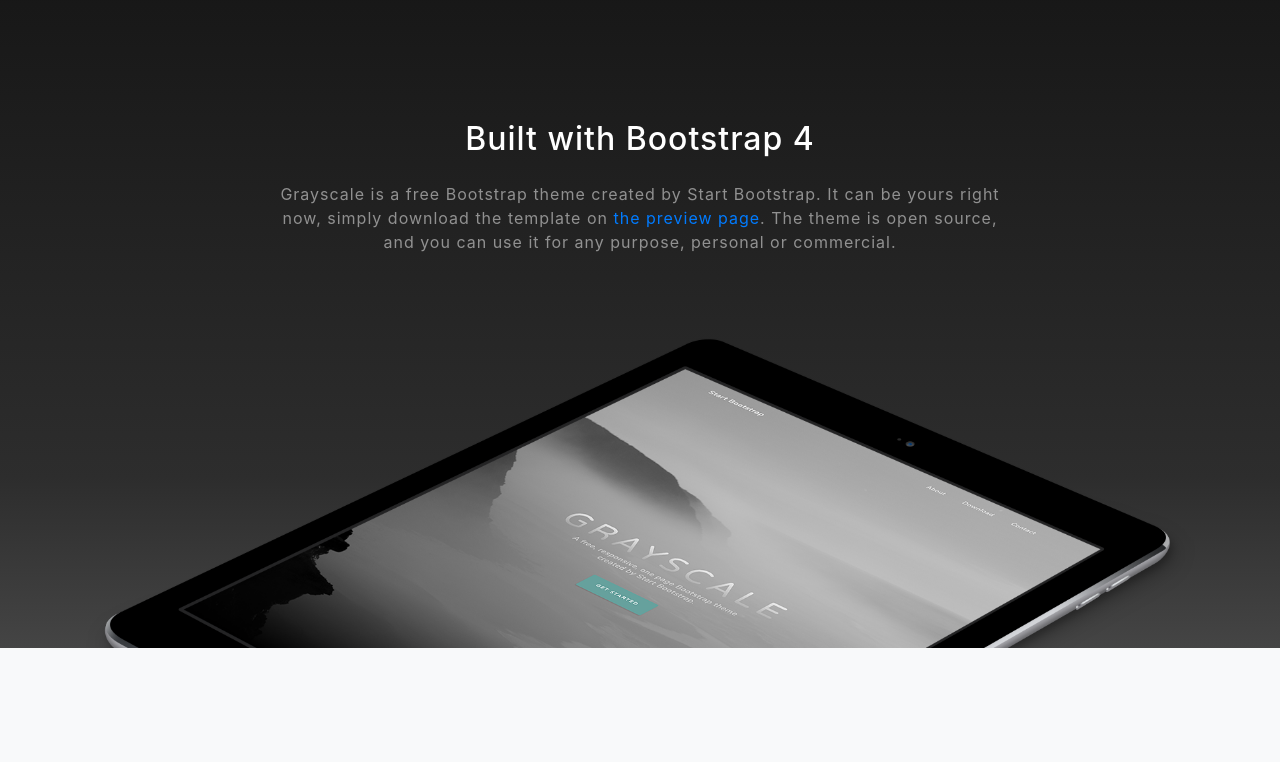
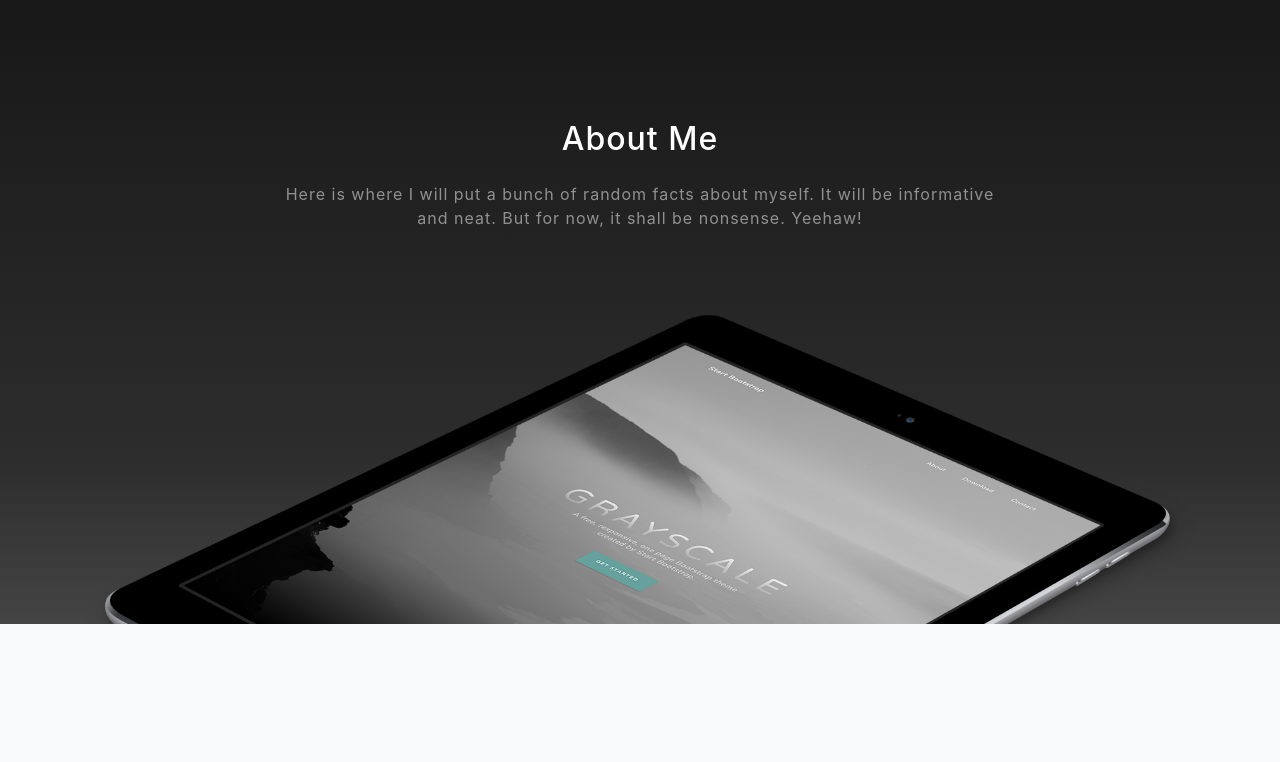
Before and after one commit to jcm5/jcm5.github.io, a website with bundled scripts: page index.html in a window 1280 px wide. Shown: the part 840-1602 px from the top of the page. Built offline with nearby package versions, Linux system fonts and the light colour scheme.

Commit message:
Added about me section

```diff
--- a/index.html
+++ b/index.html
@@ -66,9 +66,10 @@
     <div class="container">
       <div class="row">
         <div class="col-lg-8 mx-auto">
-          <h2 class="text-white mb-4">Built with Bootstrap 4</h2>
-          <p class="text-white-50">Grayscale is a free Bootstrap theme created by Start Bootstrap. It can be yours right now, simply download the template on
-            <a href="http://startbootstrap.com/template-overviews/grayscale/">the preview page</a>. The theme is open source, and you can use it for any purpose, personal or commercial.</p>
+          <h2 class="text-white mb-4">About Me</h2>
+          <p class="text-white-50">Here is where I will put a bunch of
+          random facts about myself. It will be informative and neat.
+      	  But for now, it shall be nonsense. Yeehaw!</p>
         </div>
       </div>
       <img src="img/ipad.png" class="img-fluid" alt="">
```
